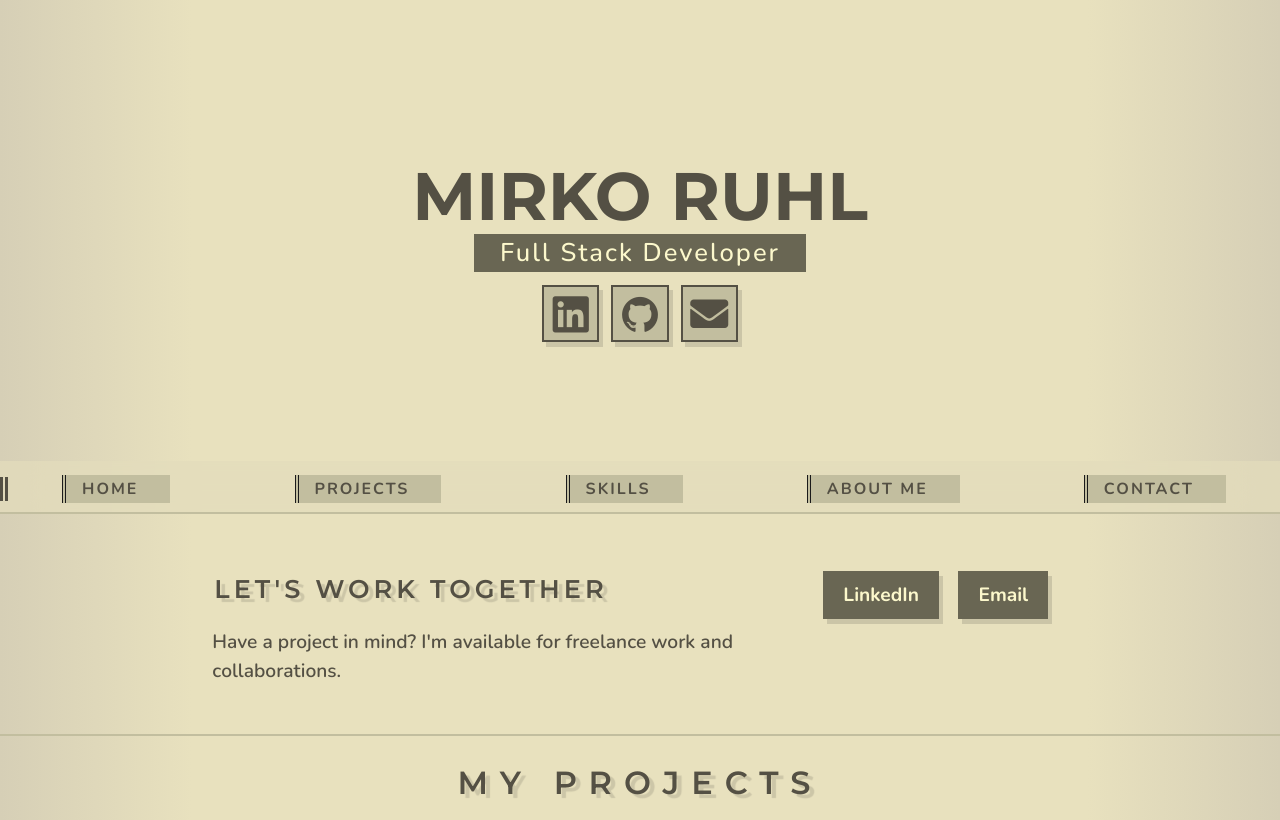
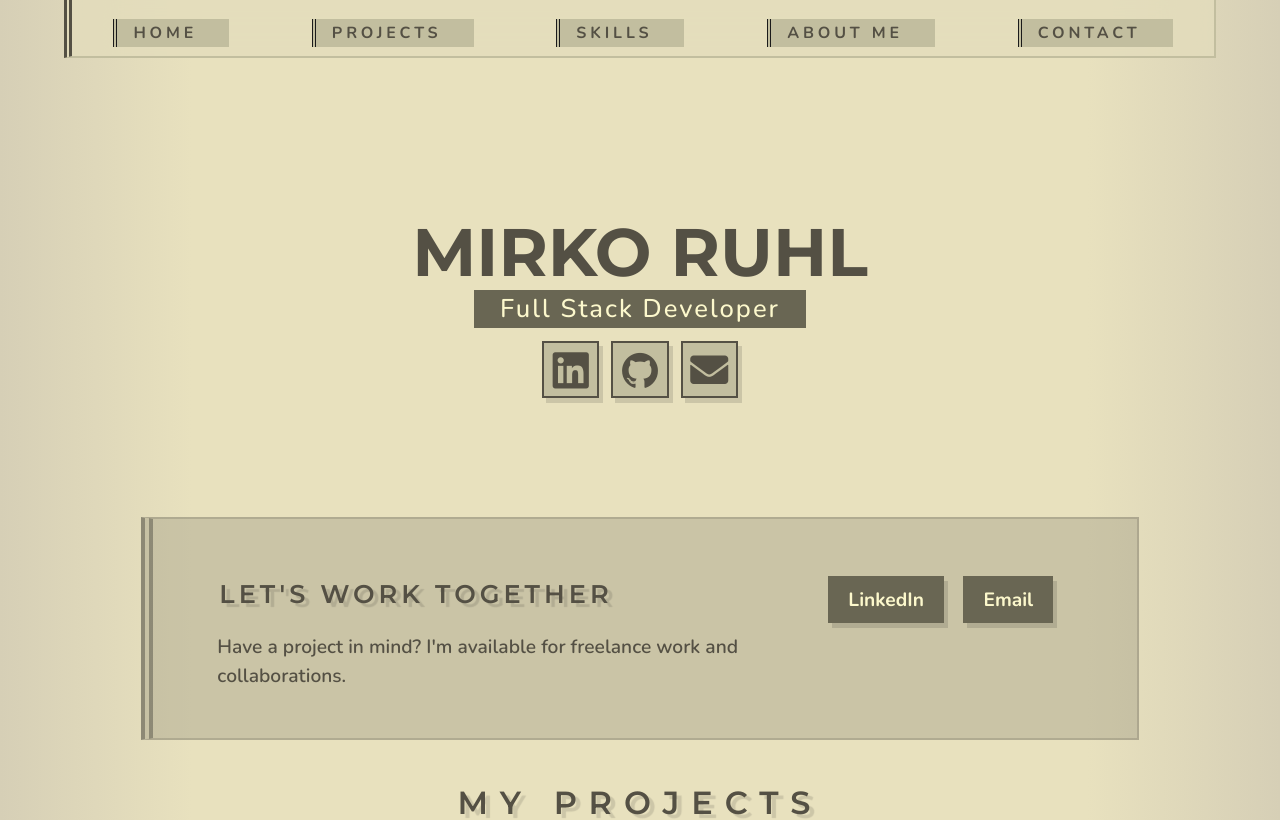
Before and after one commit to RuhlMirko/portfolio, a React (Vite) app: page / in a window 1280 px wide. Shown: the top 820 px of the page. Built offline with nearby package versions, Linux system fonts and the light colour scheme.

Commit message:
Updated navbar and call to action section

```diff
--- a/src/styles.css
+++ b/src/styles.css
@@ -108,7 +108,7 @@ img {
 }
 
 #hero {
-  margin-top: 20vh;
+  margin-top: 27vh;
   margin-bottom: 4em;
 }
 
@@ -165,32 +165,37 @@ img {
   opacity: 1;
 }
 
+body {
+  position: relative;
+}
 nav {
+  position: fixed;
+  top: 0;
+  left: 50%;
+  transform: translateX(-50%);
+  max-width: 1280px;
+  width: 90%;
+  z-index: 4;
+}
+
+.nav-links {
   display: flex;
-  justify-content: center;
+  justify-content: space-around;
   align-items: center;
-  border-bottom: 2px solid var(--fg-secondary);
-  position: sticky;
-  top: 0;
-  padding-top: 1em;
-  padding-bottom: 0.2em;
+  padding-top: 1.3em;
+  padding-bottom: 0.7em;
   backdrop-filter: blur(25px);
   background-color: rgba(227, 220, 188, 0.742);
   z-index: 4;
-  letter-spacing: 2px;
+  letter-spacing: 0.3vw;
+  list-style: none;
+  border-bottom: 2px solid var(--fg-secondary);
+  border-left: 8px double var(--font-primary);
+  border-right: 2px solid var(--fg-secondary);
+  width: 100%;
 }
 
-nav ul {
-  display: flex;
-  justify-content: space-around;
-  align-items: center;
-  gap: 1em;
-  list-style: none;
-  width: 100%;
-  margin-bottom: 0.5em;
-  border-left: 8px double var(--font-primary);
-}
-nav a {
+.nav-links a {
   color: var(--font-primary);
   text-transform: uppercase;
   background-color: var(--fg-secondary);
@@ -199,7 +204,7 @@ nav a {
   transition: 0.2s;
   font-weight: bold;
 }
-nav a:hover {
+.nav-links a:hover {
   background-color: var(--fg-primary);
   color: #1a1a1a;
   box-shadow: 5px 0 5px #1a1a1a23;
@@ -285,6 +290,13 @@ button:hover {
   text-align: left;
   padding-block: 3em;
   gap: 1em;
+  border: 2px solid #12121223;
+  width: fit-content;
+  margin: 0 auto;
+  padding-inline: 5vw;
+  background: #12121223;
+  margin-bottom: 1em;
+  border-left: 12px double #12121250;
 }
 .cta button {
   margin-right: 1em;
```
